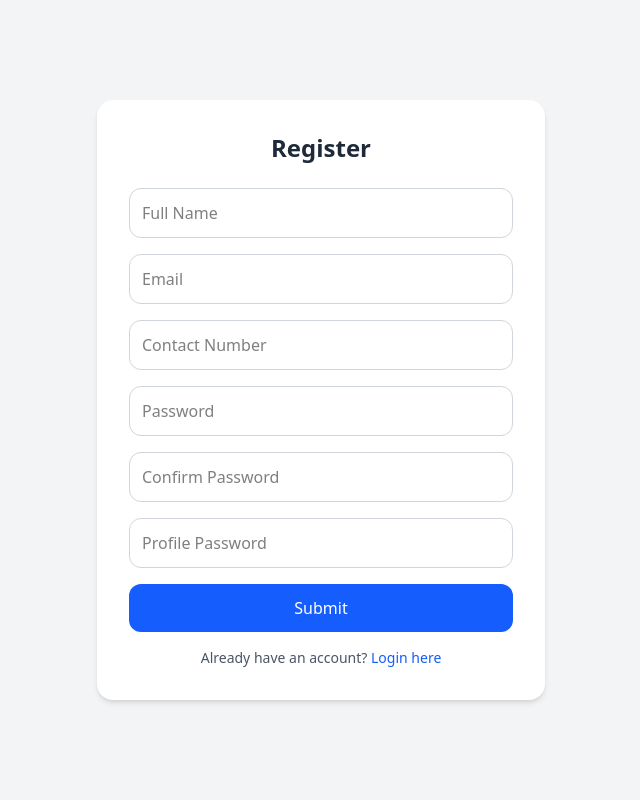
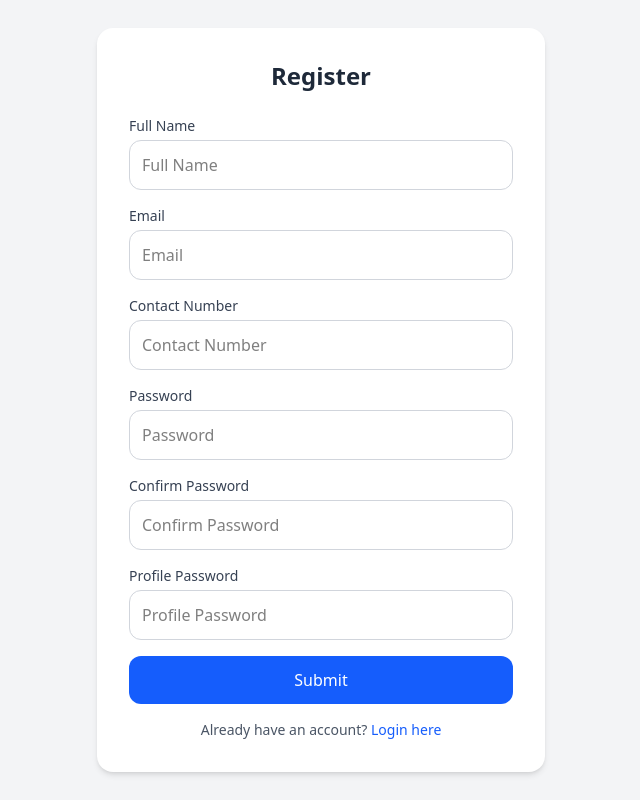
Before and after one commit to httpMeet/Locify-A-Password-Manager, a React (Vite) app: page /register in a window 1280 px wide. Shown: the whole page, without its empty margins (319-959 px from the left). Built offline with nearby package versions, Linux system fonts and the light colour scheme.

Commit message:
Updated Regiter.js

```diff
--- a/src/components/Register.js
+++ b/src/components/Register.js
@@ -7,9 +7,6 @@ const Register = () => {
   const handleSubmit = (e) => {
     e.preventDefault();
 
-    // TODO: Add form validation / backend request here
-
-    // Redirect to login page after successful registration
     navigate('/login');
   };
 
@@ -17,7 +14,10 @@ const Register = () => {
     <div className="flex items-center justify-center min-h-screen bg-gray-100">
       <div className="bg-white p-8 rounded-2xl shadow-md w-full max-w-md">
         <h2 className="text-2xl font-bold mb-6 text-center text-gray-800">Register</h2>
-        <form className="space-y-4" onSubmit={handleSubmit}>
+        <form className="space-y-4" onSubmit={handleSubmit} >
+        <label htmlFor="Name" className="block mb-1 text-sm font-medium text-gray-700">
+              Full Name
+        </label>
           <input
             type="text"
             placeholder="Full Name"
@@ -26,6 +26,9 @@ const Register = () => {
             className="w-full p-3 border border-gray-300 rounded-xl focus:outline-none focus:ring-2 focus:ring-blue-500"
             required
           />
+        <label htmlFor="Email" className="block mb-1 text-sm font-medium text-gray-700">
+              Email
+        </label>
           <input
             type="email"
             placeholder="Email"
@@ -34,6 +37,9 @@ const Register = () => {
             className="w-full p-3 border border-gray-300 rounded-xl focus:outline-none focus:ring-2 focus:ring-blue-500"
             required
           />
+        <label htmlFor="Contact" className="block mb-1 text-sm font-medium text-gray-700">
+              Contact Number
+        </label>
           <input
             type="tel"
             placeholder="Contact Number"
@@ -42,6 +48,9 @@ const Register = () => {
             className="w-full p-3 border border-gray-300 rounded-xl focus:outline-none focus:ring-2 focus:ring-blue-500"
             required
           />
+        <label htmlFor="Password" className="block mb-1 text-sm font-medium text-gray-700">
+              Password
+        </label>
           <input
             type="password"
             placeholder="Password"
@@ -50,6 +59,9 @@ const Register = () => {
             className="w-full p-3 border border-gray-300 rounded-xl focus:outline-none focus:ring-2 focus:ring-blue-500"
             required
           />
+        <label htmlFor="Confirm Password" className="block mb-1 text-sm font-medium text-gray-700">
+                Confirm Password
+        </label>
           <input
             type="password"
             placeholder="Confirm Password"
@@ -58,6 +70,9 @@ const Register = () => {
             className="w-full p-3 border border-gray-300 rounded-xl focus:outline-none focus:ring-2 focus:ring-blue-500"
             required
           />
+        <label htmlFor="ProfilePassword" className="block mb-1 text-sm font-medium text-gray-700">
+              Profile Password
+        </label>
             <input
             type="password"
             placeholder="Profile Password"
@@ -68,7 +83,7 @@ const Register = () => {
           />
           <button
             type="submit"
-            className="w-full bg-blue-600 text-white py-3 rounded-xl hover:bg-blue-700 transition duration-200"
+            className="w-full bg-blue-600 text-white py-3 rounded-xl hover:bg-blue-700 transition duration-200 cursor-pointer"
           >
             Submit
           </button>
```
